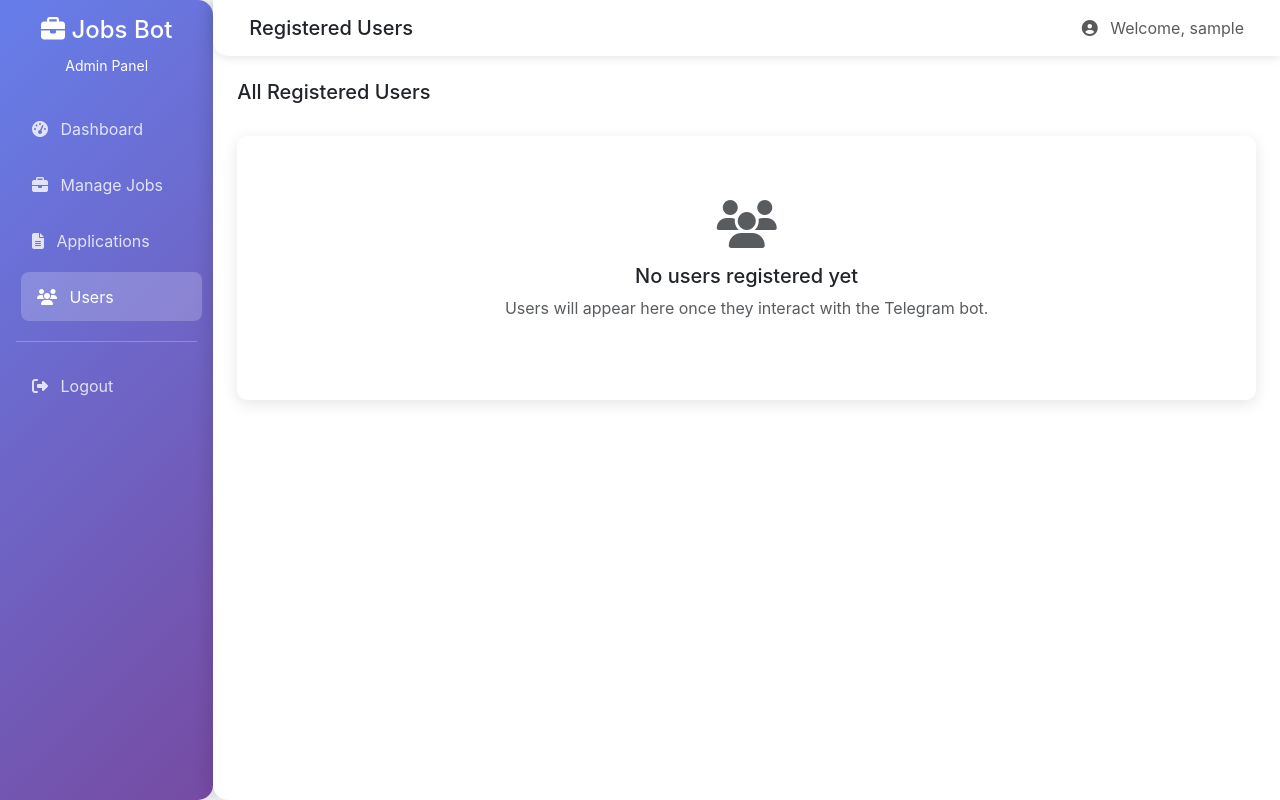
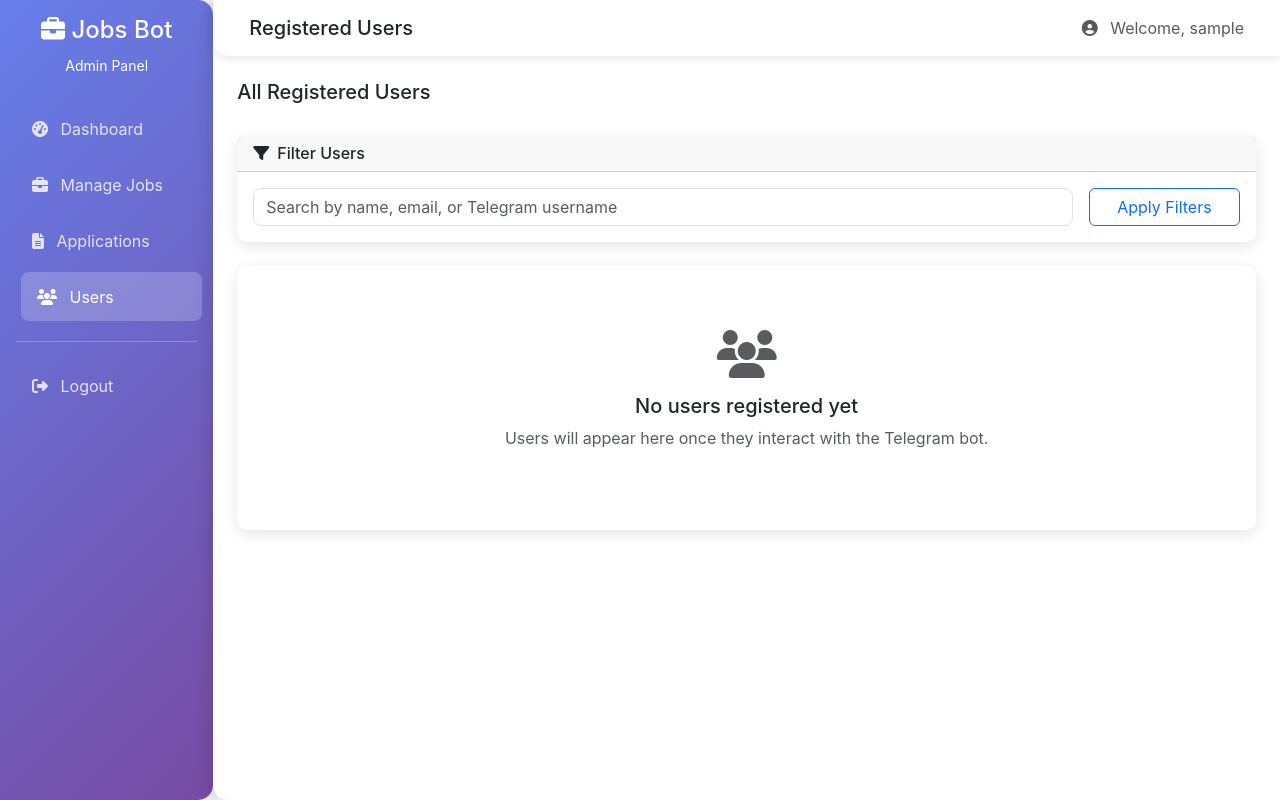
Before and after one commit to rafidalhaque/RecruitFlow, a Flask app: page /users in a window 1280 px wide. Run offline with Flask 3, Linux system fonts and the light colour scheme; the visitor is signed in with stand-in values (Sample User, id 1); data that the repository does not hold is empty; some libraries are stand-ins or nearby versions.

Commit message:
feat: add filtering in users page
Signed-off-by: rafidalhaque <rafidalhaque@proton.me>

```diff
--- a/web/templates/users.html
+++ b/web/templates/users.html
@@ -15,6 +15,24 @@
 <div class="d-flex justify-content-between align-items-center mb-4">
     <h5>All Registered Users</h5>
 </div>
+
+    <div class="card mb-4">
+        <div class="card-header">
+            <h6 class="mb-0"><i class="fas fa-filter me-2"></i>Filter Users</h6>
+        </div>
+        <div class="card-body">
+            <form class="row g-3 align-items-center" method="GET">
+                <div class="col-md-10">
+                    <label class="form-label visually-hidden" for="userSearch">Search</label>
+                    <input class="form-control" id="userSearch" name="search" placeholder="Search by name, email, or Telegram username"
+                           type="text" value="{{ search_query }}">
+                </div>
+                <div class="col-md-2">
+                    <button class="btn btn-outline-primary w-100" type="submit">Apply Filters</button>
+                </div>
+            </form>
+        </div>
+    </div>
 
 <div class="card">
     <div class="card-body">
```
